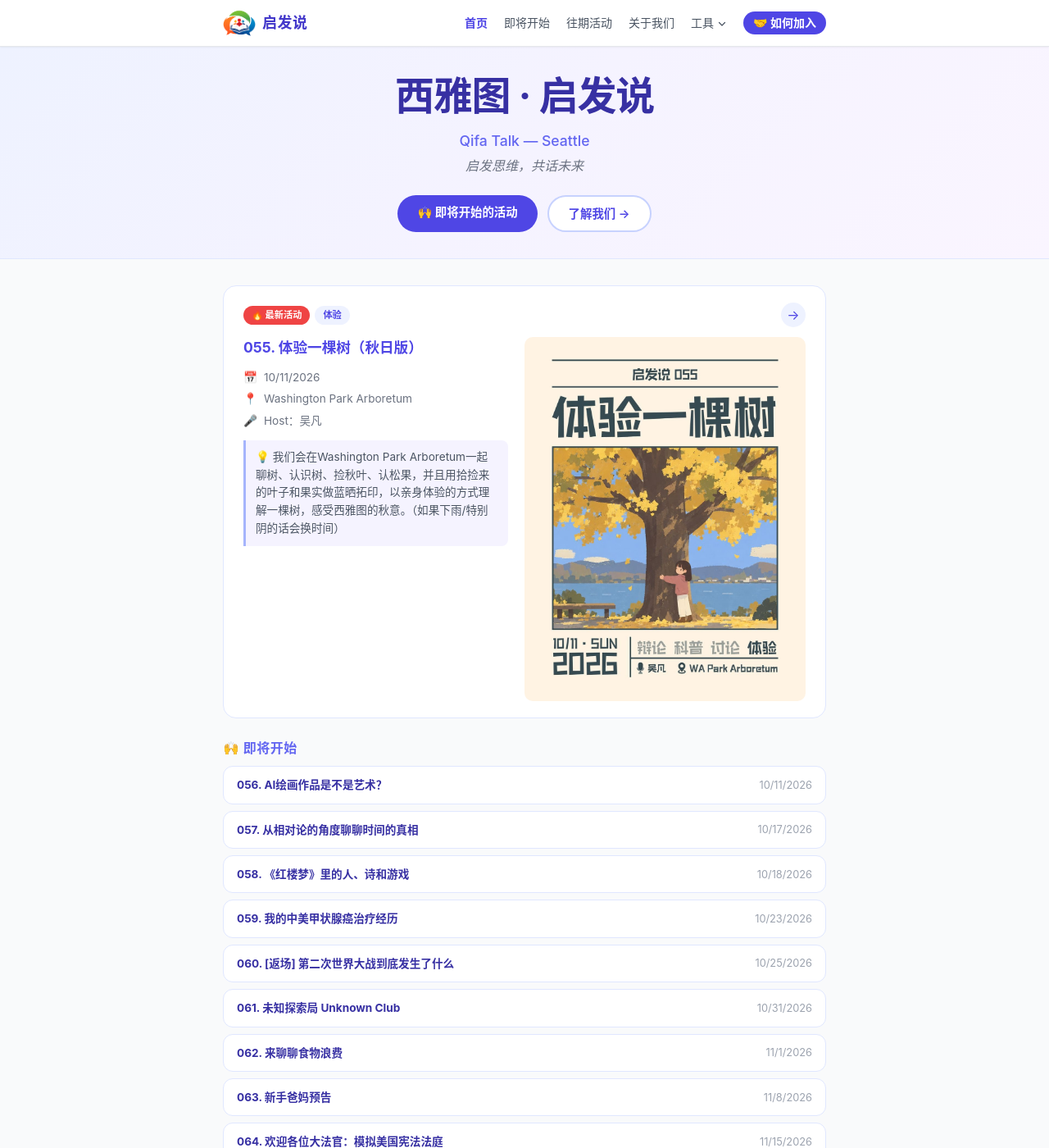
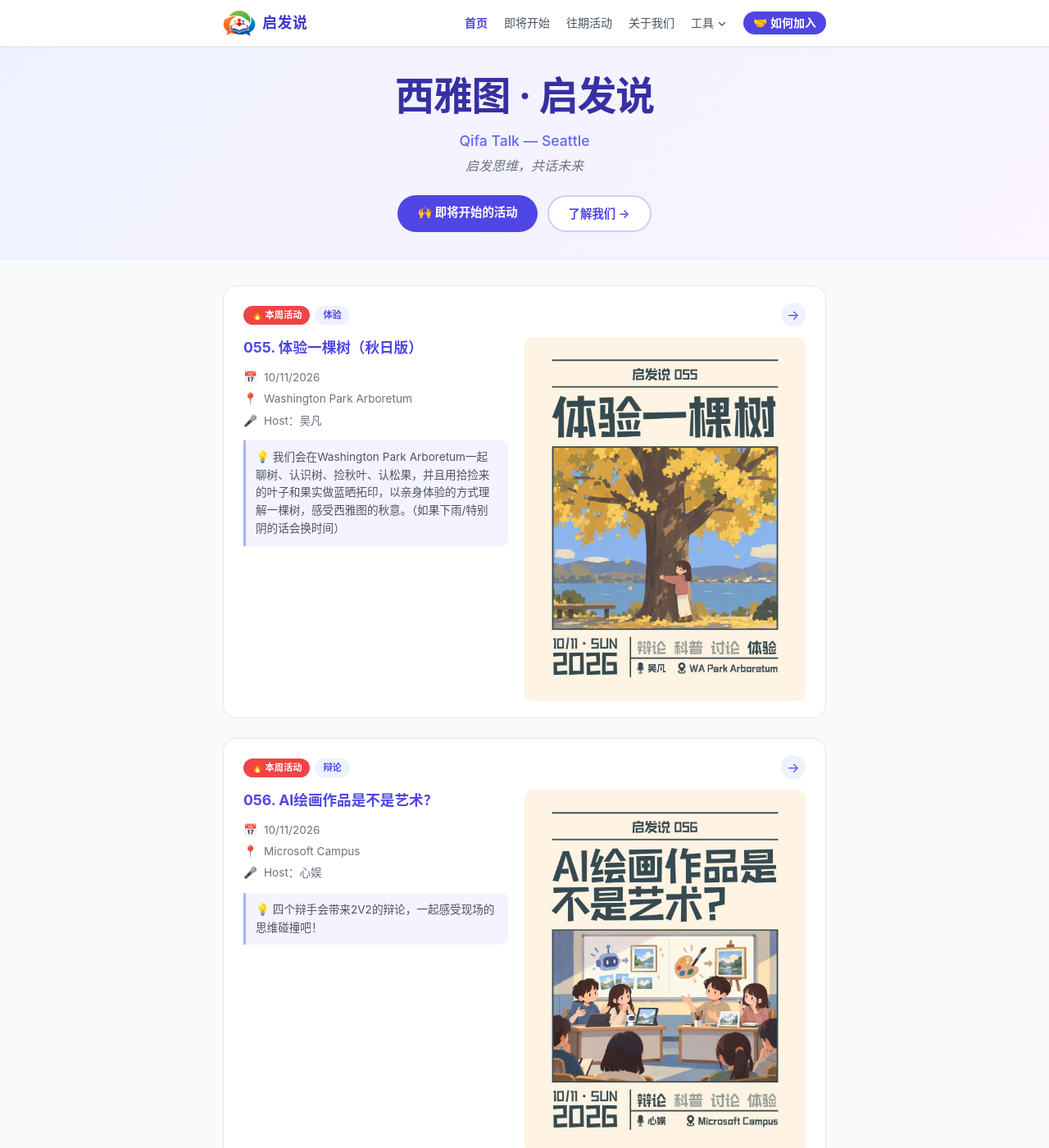
Before and after one commit to moments8890/qifa-talk, a Jekyll site: the page built from index.md, in a window 1280 px wide and 1400 px high. Shown: the whole window at 82% size. Built offline with Jekyll 4.4.1, drawn with Linux system fonts in a browser that asks for light colours; nearby versions of some CDN libraries.

Commit message:
feat: feature all events in the next active week

```diff
--- /dev/null
+++ b/_includes/event-week.html
@@ -0,0 +1,5 @@
+{%- assign date_parts = include.date | split: "/" -%}
+{%- assign month = date_parts[0] | prepend: "0" | slice: -2, 2 -%}
+{%- assign day = date_parts[1] | prepend: "0" | slice: -2, 2 -%}
+{%- capture date_iso -%}{{ date_parts[2] }}-{{ month }}-{{ day }}{%- endcapture -%}
+{{- date_iso | date: "%G-%V" -}}
--- a/index.md
+++ b/index.md
@@ -46,65 +46,81 @@ permalink: /
   }
 </style>
 
-{% assign next_event = site.pages | where: "parent", "即将开始" | sort: "nav_order" | first %}
+{% assign all_upcoming = site.pages | where: "parent", "即将开始" | sort: "nav_order" %}
+{% assign first_upcoming = all_upcoming | first %}
+{% capture selected_week %}{% include event-week.html date=first_upcoming.event_date %}{% endcapture %}
+{% assign selected_week = selected_week | strip %}
+{% assign current_week = site.time | date: "%G-%V" %}
+{% assign featured_count = 0 %}
 
-{% if next_event %}
+{% if first_upcoming %}
+{% for event in all_upcoming %}
+{% capture event_week %}{% include event-week.html date=event.event_date %}{% endcapture %}
+{% assign event_week = event_week | strip %}
+{% if event_week == selected_week %}
+{% assign featured_count = featured_count | plus: 1 %}
 <div class="card" style="border-radius:16px;padding:20px 24px;margin-bottom:1.5rem;">
   <div style="display:flex;justify-content:space-between;align-items:center;margin-bottom:12px;">
     <div style="display:flex;align-items:center;gap:6px;">
-      <span style="background:#ef4444;color:#fff;font-size:0.7rem;font-weight:700;padding:3px 10px;border-radius:999px;">🔥 最新活动</span>
-      {% if next_event.event_type %}<span style="background:#eef2ff;color:#4f46e5;font-size:0.7rem;font-weight:600;padding:3px 10px;border-radius:999px;">{{ next_event.event_type }}</span>{% endif %}
+      <span style="background:#ef4444;color:#fff;font-size:0.7rem;font-weight:700;padding:3px 10px;border-radius:999px;">🔥 {% if selected_week == current_week %}本周活动{% else %}下期活动{% endif %}</span>
+      {% if event.event_type %}<span style="background:#eef2ff;color:#4f46e5;font-size:0.7rem;font-weight:600;padding:3px 10px;border-radius:999px;">{{ event.event_type }}</span>{% endif %}
     </div>
-    <a href="{{ next_event.url | relative_url }}" style="display:inline-flex;align-items:center;justify-content:center;width:30px;height:30px;background:#eef2ff;border-radius:999px;text-decoration:none;color:#4f46e5;font-size:1rem;" onmouseover="this.style.background='#c7d2fe'" onmouseout="this.style.background='#eef2ff'">→</a>
+    <a href="{{ event.url | relative_url }}" style="display:inline-flex;align-items:center;justify-content:center;width:30px;height:30px;background:#eef2ff;border-radius:999px;text-decoration:none;color:#4f46e5;font-size:1rem;" onmouseover="this.style.background='#c7d2fe'" onmouseout="this.style.background='#eef2ff'">→</a>
   </div>
   <div class="event-card-body">
     <div class="event-card-text">
       <div style="font-size:1.1rem;font-weight:700;margin-bottom:12px;">
-        <a href="{{ next_event.url | relative_url }}" class="event-title-link">{{ next_event.title }} <span class="event-title-arrow">↗</span></a>
+        <a href="{{ event.url | relative_url }}" class="event-title-link">{{ event.title }} <span class="event-title-arrow">↗</span></a>
       </div>
       <div style="display:flex;flex-direction:column;gap:6px;">
-        {% if next_event.event_date %}
+        {% if event.event_date %}
         <div style="display:flex;align-items:center;gap:8px;font-size:0.85rem;color:#6b7280;">
-          <span>📅</span><span>{{ next_event.event_date }}</span>
+          <span>📅</span><span>{{ event.event_date }}</span>
         </div>
         {% endif %}
-        {% if next_event.location %}
+        {% if event.location %}
         <div style="display:flex;align-items:center;gap:8px;font-size:0.85rem;color:#6b7280;">
-          <span>📍</span><span>{{ next_event.location }}</span>
+          <span>📍</span><span>{{ event.location }}</span>
         </div>
         {% endif %}
-        {% if next_event.host %}
+        {% if event.host %}
         <div style="display:flex;align-items:center;gap:8px;font-size:0.85rem;color:#6b7280;">
-          <span>🎤</span><span>Host：{{ next_event.host }}</span>
+          <span>🎤</span><span>Host：{{ event.host }}</span>
         </div>
         {% endif %}
-        {% if next_event.description %}
+        {% if event.description %}
         <div style="margin-top:8px;padding:10px 12px;background:#f5f3ff;border-left:3px solid #a5b4fc;border-radius:0 8px 8px 0;font-size:0.85rem;color:#4b5563;line-height:1.6;">
-          💡 {{ next_event.description }}
+          💡 {{ event.description }}
         </div>
         {% endif %}
       </div>
     </div>
-    {% assign img_num = next_event.nav_order | prepend: "00" | slice: -3, 3 %}
-    <img src="{{ '/assets/images/' | append: img_num | append: '.jpg' | relative_url }}" alt="{{ next_event.title }}"
+    {% assign img_num = event.nav_order | prepend: "00" | slice: -3, 3 %}
+    <img src="{{ '/assets/images/' | append: img_num | append: '.jpg' | relative_url }}" alt="{{ event.title }}"
          onerror="this.style.display='none'"
          class="event-card-img">
   </div>
 </div>
+{% endif %}
+{% endfor %}
 {% else %}
 <div class="card" style="margin-bottom:1.5rem;text-align:center;color:#9ca3af;font-style:italic;">暂无即将开始的活动，敬请期待！</div>
 {% endif %}
 
-{% assign all_upcoming = site.pages | where: "parent", "即将开始" | sort: "nav_order" %}
-{% if all_upcoming.size > 1 %}
+{% assign later_event_count = all_upcoming.size | minus: featured_count %}
+{% if later_event_count > 0 %}
 <div style="margin-bottom:2rem;">
   <div class="section-label">🙌 即将开始</div>
   <div style="display:flex;flex-direction:column;gap:8px;">
-  {% for event in all_upcoming offset:1 %}
+  {% for event in all_upcoming %}
+  {% capture event_week %}{% include event-week.html date=event.event_date %}{% endcapture %}
+  {% assign event_week = event_week | strip %}
+  {% unless event_week == selected_week %}
   <a href="{{ event.url | relative_url }}" class="card-btn" style="display:flex;justify-content:space-between;align-items:center;padding:12px 16px;">
     <span class="card-title" style="margin-bottom:0;">{{ event.title }}</span>
     <span style="font-size:0.8rem;color:#9ca3af;white-space:nowrap;margin-left:12px;">{{ event.event_date }}</span>
   </a>
+  {% endunless %}
   {% endfor %}
   </div>
   <a href="{{ '/upcoming/' | relative_url }}" class="btn-outline" style="margin-top:12px;font-size:0.85rem;padding:7px 20px;">查看全部活动 →</a>
```
Also changed, not shown: test/weekly_upcoming_test.rb (added, +57 -0 lines).
